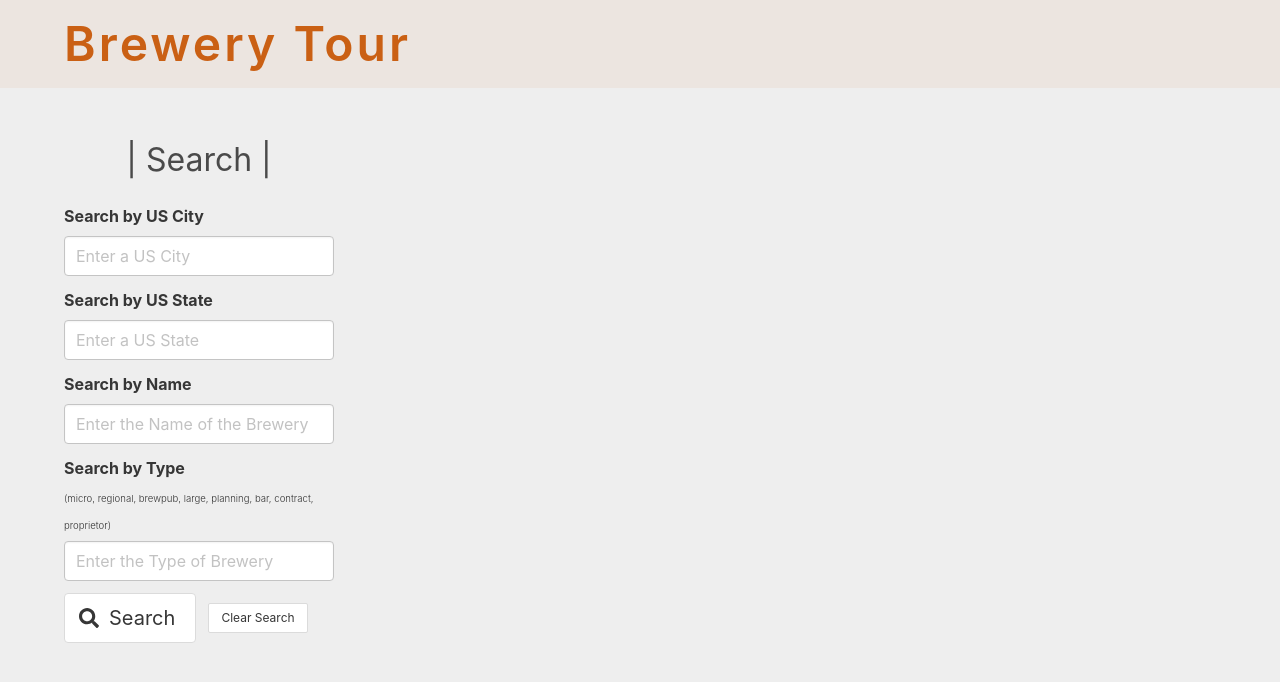
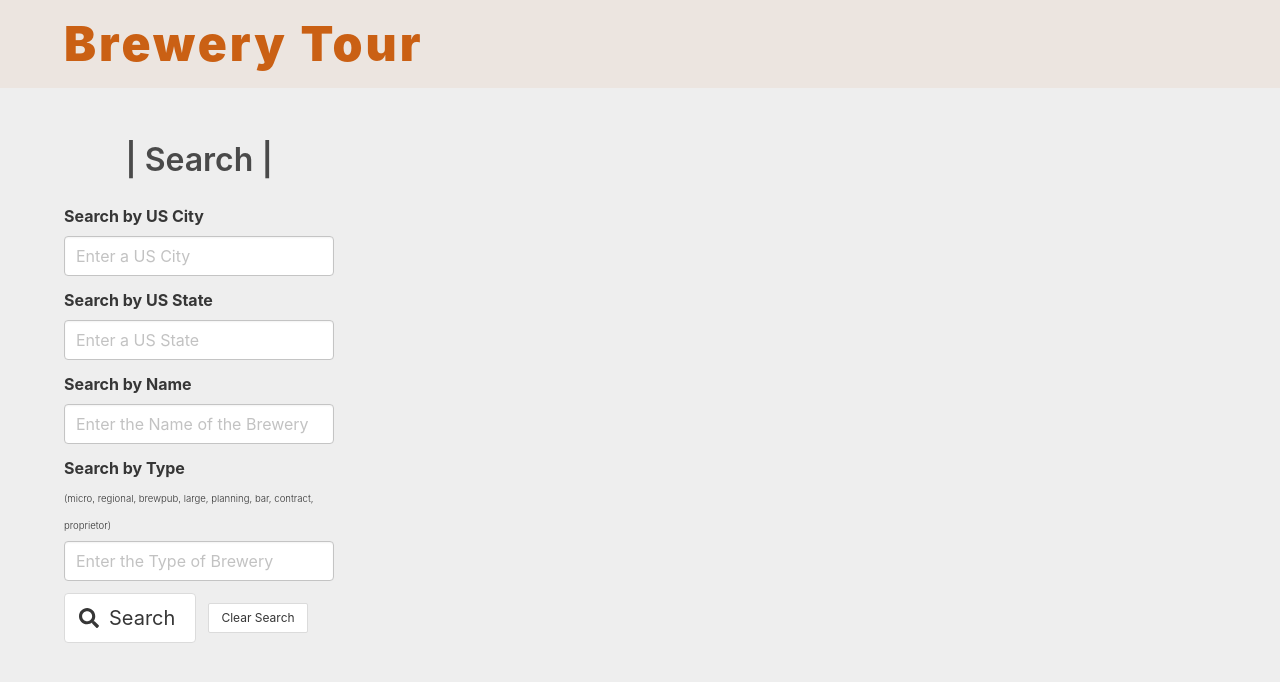
Before and after one commit to nasnyder91/brewery_tour, a React (Create React App) app: page / in a window 1280 px wide. Shown: the top 682 px of the page. Built offline with nearby package versions, Linux system fonts and the light colour scheme.

Commit message:
Minor style changes

```diff
--- a/src/components/App.js
+++ b/src/components/App.js
@@ -19,7 +19,7 @@ const App = () => {
     <nav className="navbar">
       <div className="container">
         <div className="navbar-brand">
-          <h1 className="navbar-item title is-size-2 is-size-1-tablet main-title">
+          <h1 className="navbar-item title is-size-2 is-size-1-tablet main-title" style={{ fontWeight: '900' }}>
             Brewery Tour
           </h1>
         </div>
--- a/src/components/Search.js
+++ b/src/components/Search.js
@@ -16,7 +16,7 @@ const Search = props => {
   return (
     <div className="container sticky-top">
       <h3
-        className="is-size-3 has-text-centered"
+        className="is-size-3 has-text-centered has-text-weight-semibold"
         style={{ marginBottom: "20px" }}
       >
         | Search |
```
